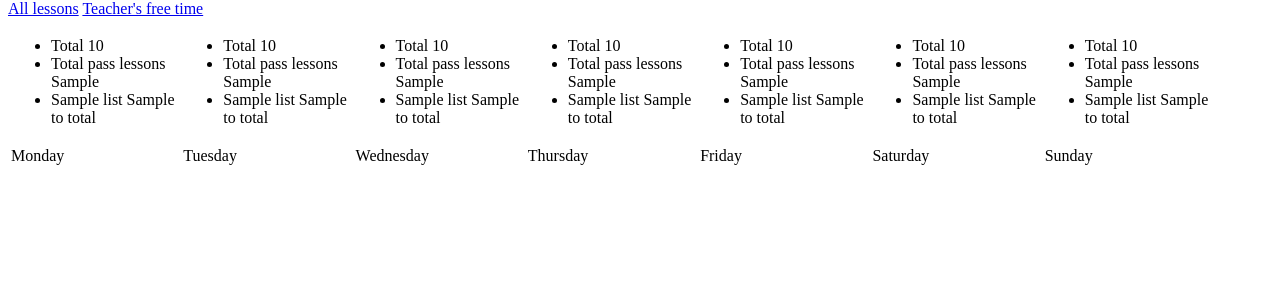
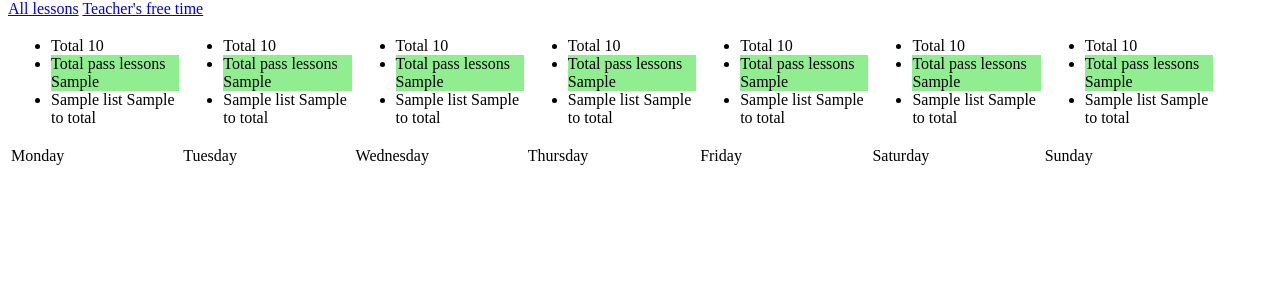
Before and after one commit to SuharevskiySergey/Brainfor, a Python web app: template app/templates/admin_panel/sudo_graph.html in a window 1280 px wide. Shown: the part 108-408 px from the top of the page. Run offline with Jinja, Linux system fonts and the light colour scheme; the template is opened without the code that fills it: most values are stand-ins (such as "Sample title", 1, 10 or a date in 2020).

Commit message:
26.09.2024

```diff
--- a/app/templates/admin_panel/sudo_graph.html
+++ b/app/templates/admin_panel/sudo_graph.html
@@ -9,7 +9,7 @@
         <td>
             <ul>
                 <li>Total {{ to_total[i]["Total"] }}</li>
-                <li>Total pass lessons {{ tot_pass[i] }}</li>
+                <li style="background-color: lightgreen">Total pass lessons {{ tot_pass[i] }}</li>
                 {% for teach in to_total[i]["list"] %}
                 <li>
                     {{ teach }} {{ to_total[i][teach] }}
```
